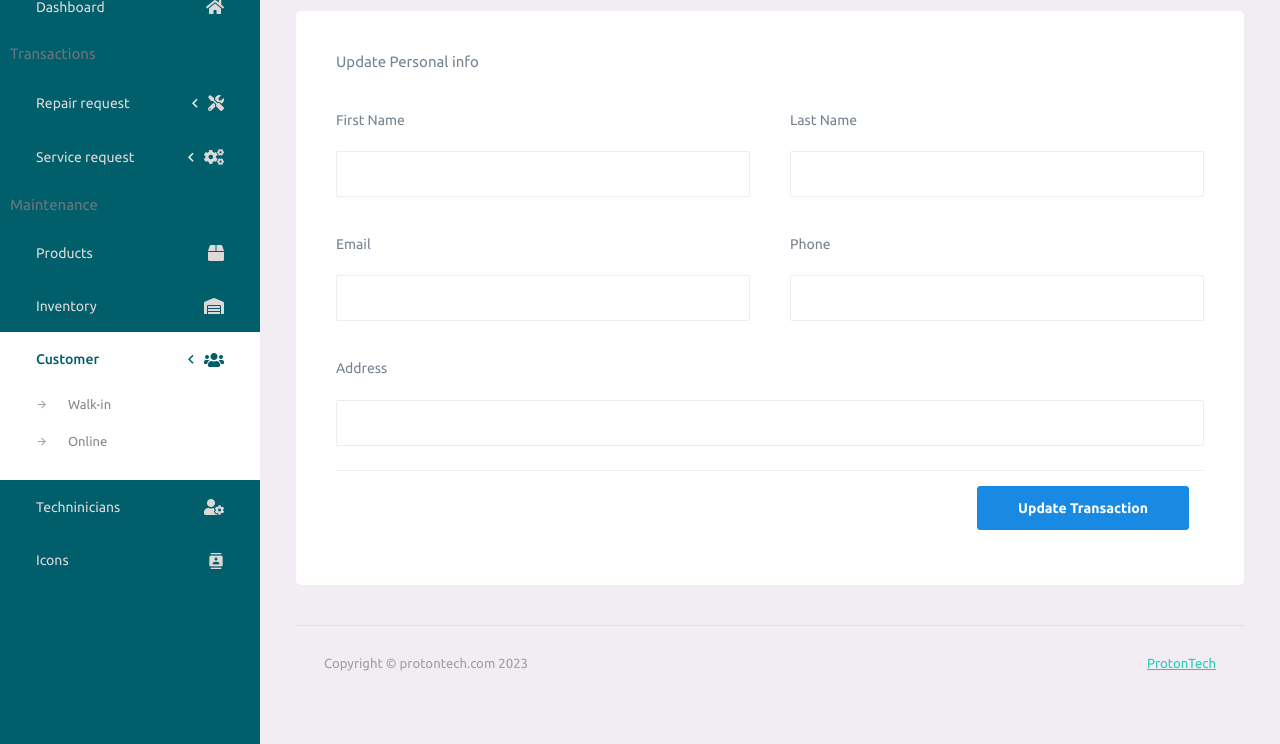
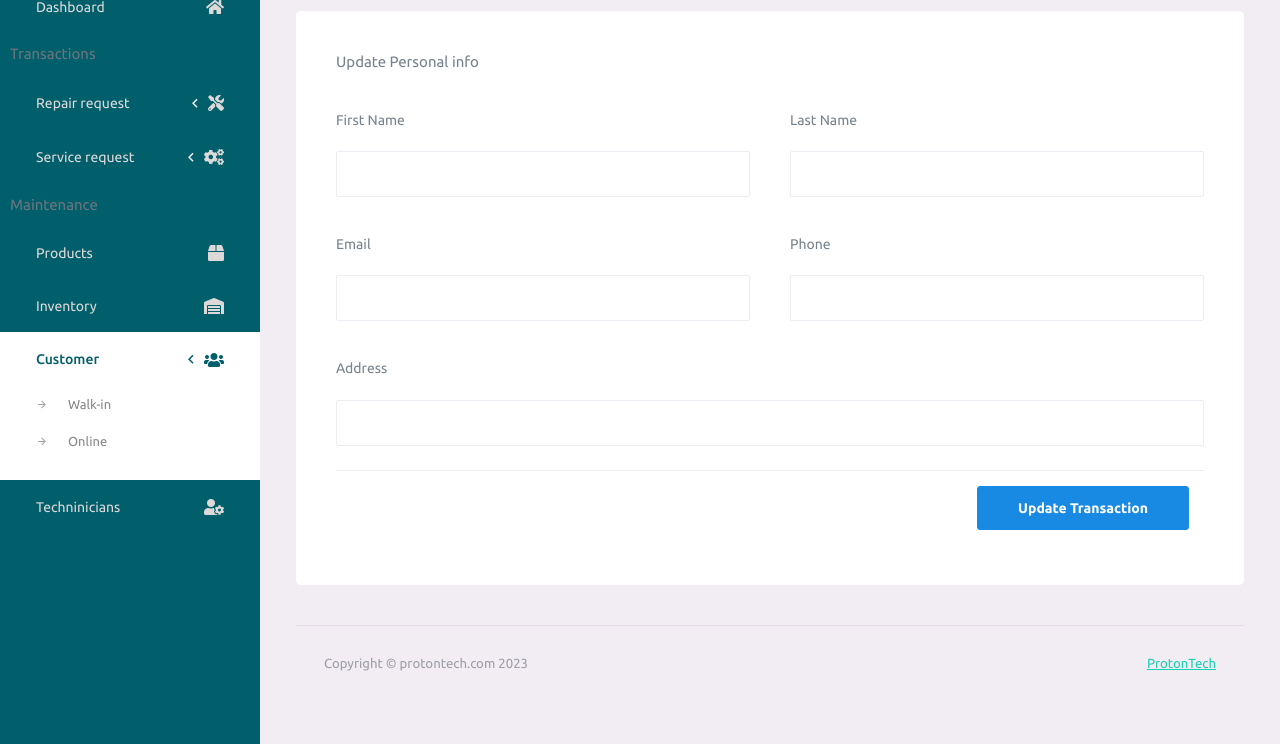
Before and after one commit to ervenderr/Installation-and-Repair-Management-System, a PHP site: page /adminCustomer/edit-customer.php?rowid=1 in a window 1280 px wide. Shown: the part 174-918 px from the top of the page. Run offline with PHP 8.4, Linux system fonts and the light colour scheme; data that the repository does not hold is empty; some libraries are stand-ins or nearby versions.

Commit message:
Update sidebar.php

```diff
--- a/admin_includes/sidebar.php
+++ b/admin_includes/sidebar.php
@@ -79,11 +79,5 @@
                 <i class="fas fa-user-cog menu-icon"></i>
               </a>
             </li>
-            <li class="nav-item ">
-              <a class="nav-link" href="../pages/icons/mdi.html">
-                <span class="menu-title">Icons</span>
-                <i class="mdi mdi-contacts menu-icon"></i>
-              </a>
-            </li>
           </ul>
         </nav>
```
